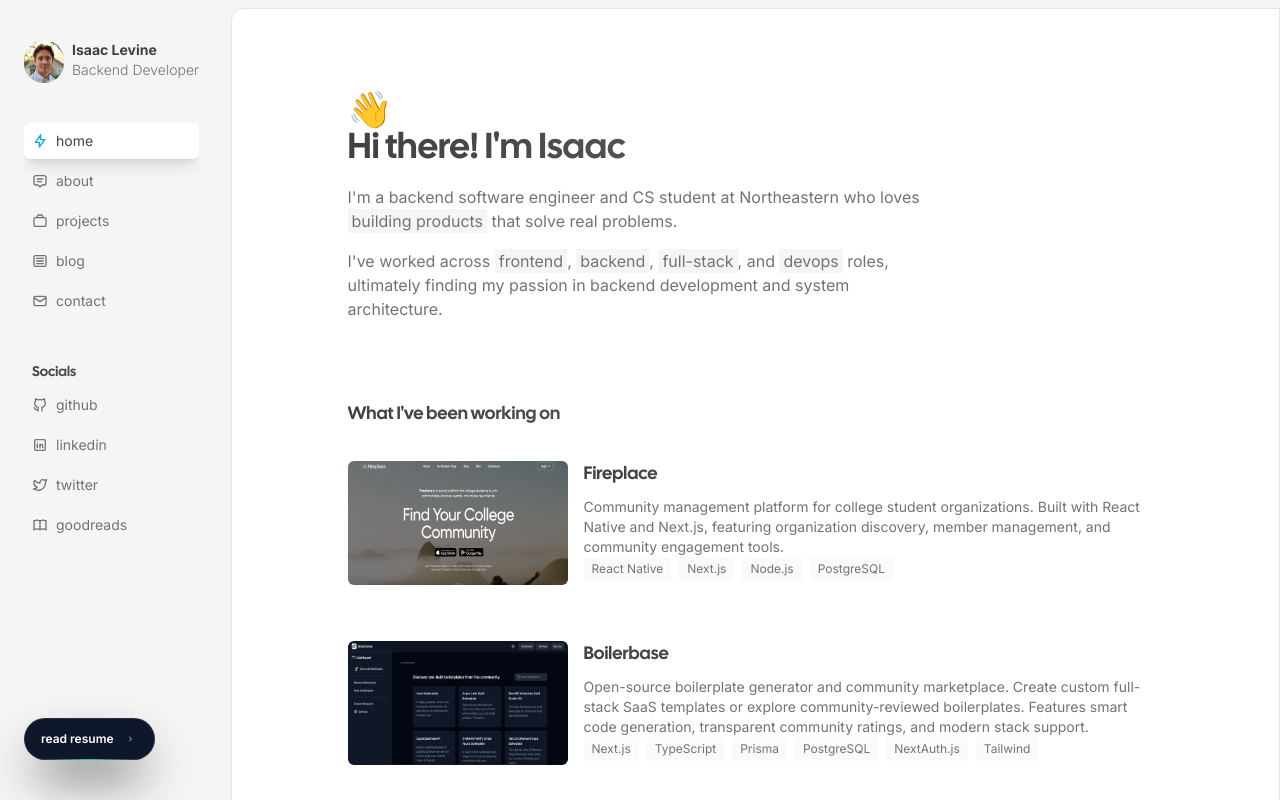
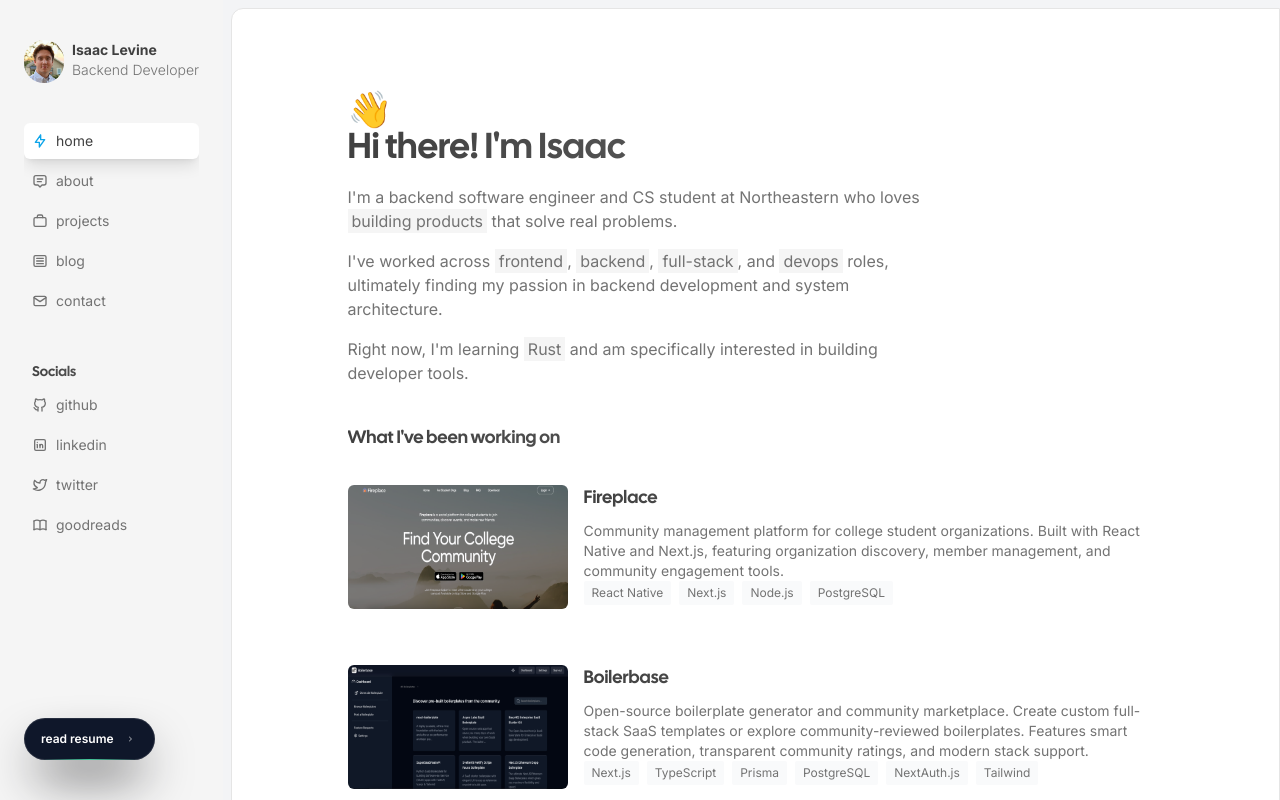
Before and after one commit to isaac-levine/portfolio, a Next.js app: page / in a window 1280 px wide. Built offline with nearby package versions, Linux system fonts and the light colour scheme.

Commit message:
show tech stack section

```diff
--- a/src/app/page.tsx
+++ b/src/app/page.tsx
@@ -21,14 +21,18 @@ export default function Home() {
         <Highlight>devops</Highlight> roles, ultimately finding my passion in
         backend development and system architecture.
       </Paragraph>
+      <Paragraph className="max-w-xl mt-4">
+        Right now, I&apos;m learning <Highlight>Rust</Highlight> and am
+        specifically interested in building developer tools.
+      </Paragraph>
       <Heading
         as="h2"
-        className="font-black text-lg md:text-lg lg:text-lg mt-20 mb-4"
+        className="font-black text-lg md:text-lg lg:text-lg mt-10 mb-4"
       >
         What I&apos;ve been working on
       </Heading>
       <Products />
-      {/* <TechStack /> */}
+      <TechStack />
     </Container>
   );
 }
```
